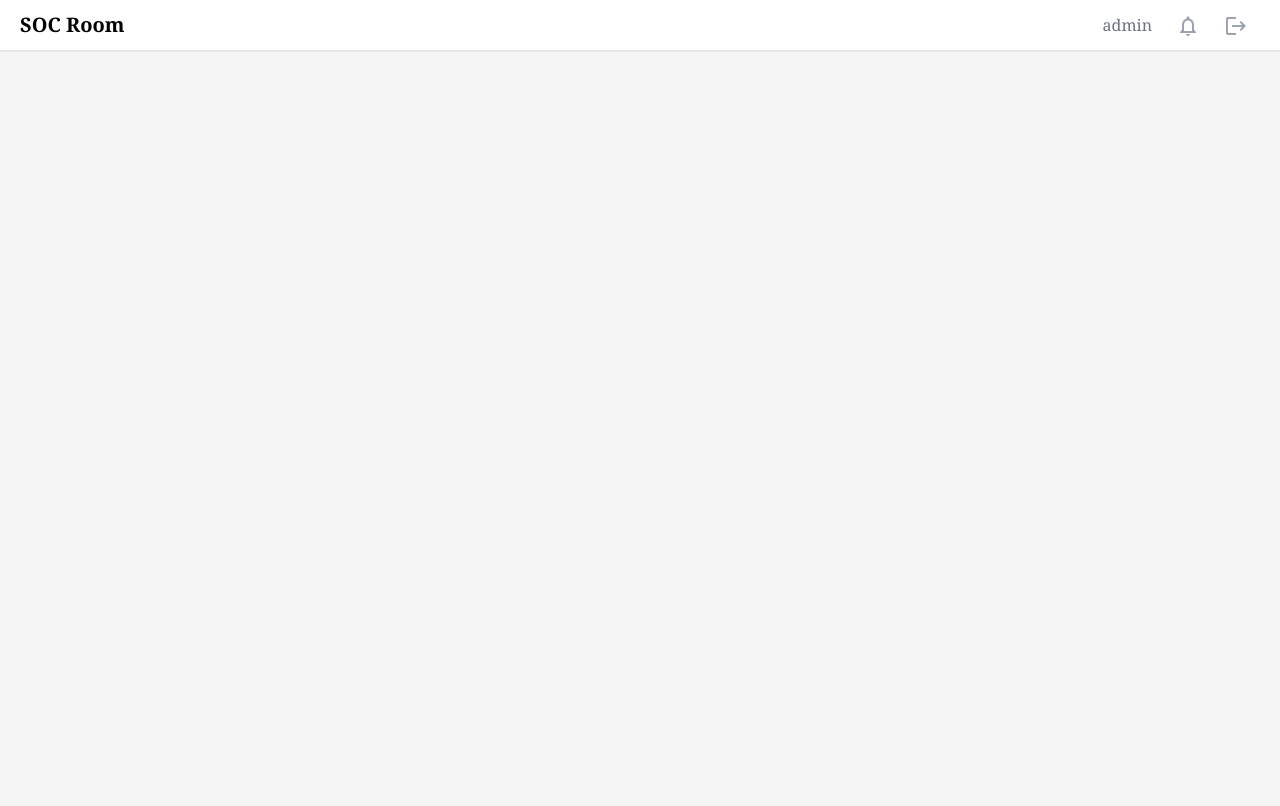
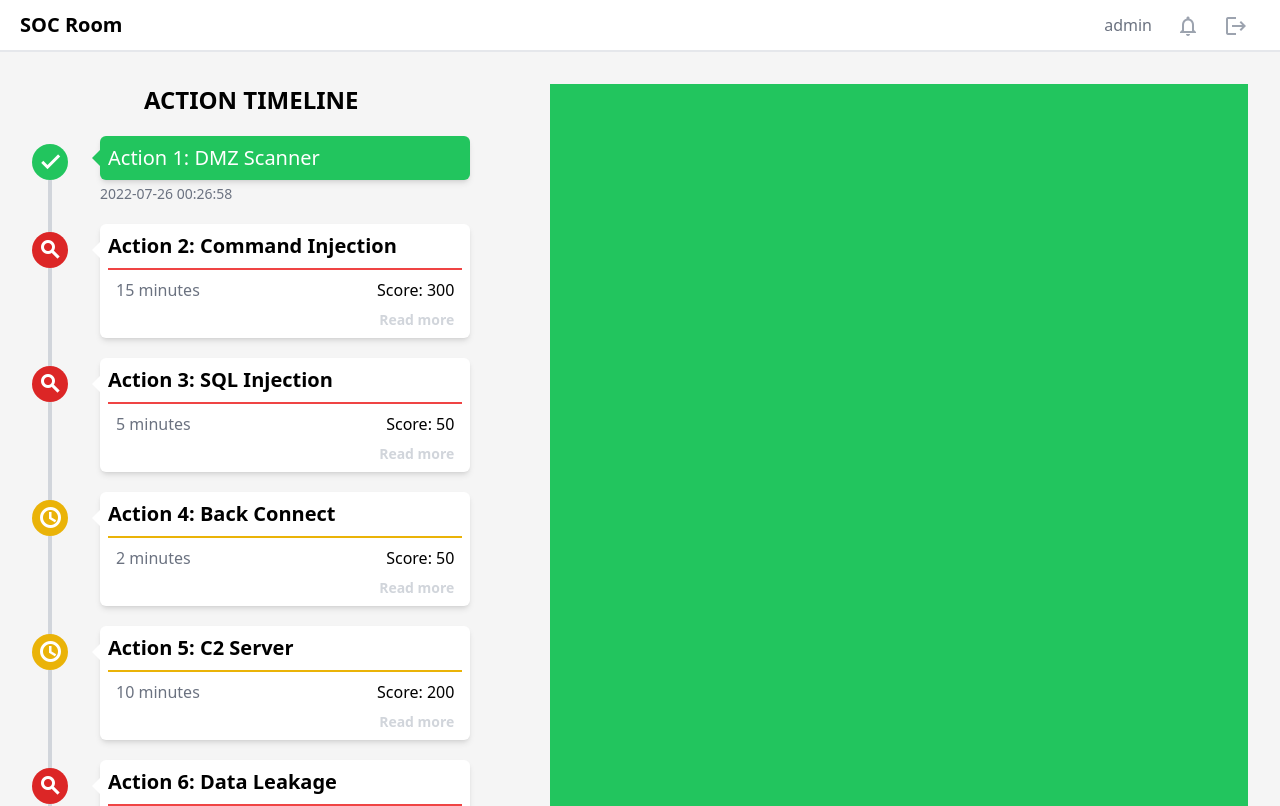
Before and after one commit to jason06286/socRoom, a Vue app: page / in a window 1280 px wide. Shown: the top 806 px of the page. Built offline with nearby package versions, Linux system fonts and the light colour scheme.

Commit message:
add: action lists

```diff
--- a/package.json
+++ b/package.json
@@ -7,6 +7,7 @@
     "preview": "vite preview"
   },
   "dependencies": {
+    "moment": "^2.29.4",
     "vue": "^3.2.25"
   },
   "devDependencies": {
--- a/quizData.json
+++ b/quizData.json
@@ -1,100 +1,110 @@
 [
   {
+    "id": "1",
     "name": " Action 1: DMZ Scanner",
     "duration": 15,
     "score": 300,
     "tags": "T1078",
-    "status": "Resolved",
+    "status": "resolved",
     "description": "A IP with offensive actions has success login on Portal, please find out which account was compromised. Also providing the login time, attacker's IP",
-    "finish": "2022-07-26 06:26:58",
+    "finish": "2022-07-26T00:26:58.230+00:00",
     "start": null
   },
   {
+    "id": "2",
     "name": " Action 2: Command Injection",
     "duration": 15,
     "score": 300,
     "tags": "T1078",
-    "status": "Rejected",
+    "status": "rejected",
     "description": "A IP with offensive actions has success login on Portal, please find out which account was compromised. Also providing the login time, attacker's IP",
     "finish": null,
     "start": null
   },
   {
+    "id": "3",
     "name": " Action 3: SQL Injection",
     "duration": 5,
     "score": 50,
     "tags": "T1078",
-    "status": "Rejected",
+    "status": "rejected",
     "description": "A IP with offensive actions has success login on Portal, please find out which account was compromised. Also providing the login time, attacker's IP",
     "finish": null,
     "start": null
   },
   {
+    "id": "4",
     "name": " Action 4: Back Connect",
     "duration": 2,
     "score": 50,
     "tags": "T1078",
-    "status": "Processing",
+    "status": "processing",
     "description": "A IP with offensive actions has success login on Portal, please find out which account was compromised. Also providing the login time, attacker's IP",
     "finish": null,
     "start": "2022-08-15T07:54:49.230+00:00"
   },
   {
+    "id": "5",
     "name": " Action 5: C2 Server",
     "duration": 10,
     "score": 200,
     "tags": "T1088",
-    "status": "Processing",
+    "status": "processing",
     "description": "A IP with offensive actions has success login on Portal, please find out which account was compromised. Also providing the login time, attacker's IP",
     "finish": null,
     "start": "2022-08-15T07:54:49.230+00:00"
   },
   {
+    "id": "6",
     "name": " Action 6: Data Leakage",
     "duration": 2,
     "score": 50,
     "tags": "T1099",
-    "status": "Rejected",
+    "status": "rejected",
     "description": "A IP with offensive actions has success login on Portal, please find out which account was compromised. Also providing the login time, attacker's IP",
     "finish": null,
     "start": null
   },
   {
+    "id": "7",
     "name": " Action 7: Hash Dumped",
     "duration": 2,
     "score": 50,
     "tags": "T1098",
-    "status": "Processing",
+    "status": "processing",
     "description": "A IP with offensive actions has success login on Portal, please find out which account was compromised. Also providing the login time, attacker's IP",
     "finish": null,
     "start": "2022-08-15T07:54:49.230+00:00"
   },
   {
+    "id": "8",
     "name": " Action 8: SQL Injection",
     "duration": 5,
     "score": 300,
     "tags": "T1078",
-    "status": "Pending",
+    "status": "pending",
     "description": "A IP with offensive actions has success login on Portal, please find out which account was compromised. Also providing the login time, attacker's IP",
     "finish": null,
     "start": "2022-08-15T07:54:49.230+00:00"
   },
   {
+    "id": "9",
     "name": " Action 9: SQL Injection",
     "duration": 5,
     "score": 300,
     "tags": "T1078",
-    "status": "Pending",
+    "status": "pending",
     "description": "A IP with offensive actions has success login on Portal, please find out which account was compromised. Also providing the login time, attacker's IP",
     "finish": null,
     "start": "2022-08-15T07:54:49.230+00:00"
   },
   {
+    "id": "10",
     "name": " Action 10: SQL Injection",
     "duration": 5,
     "score": 300,
     "tags": "T1078",
-    "status": "Pending",
+    "status": "pending",
     "description": "A IP with offensive actions has success login on Portal, please find out which account was compromised. Also providing the login time, attacker's IP",
     "finish": null,
     "start": "2022-08-15T07:54:49.230+00:00"
--- a/src/auto-components.js
+++ b/src/auto-components.js
@@ -7,6 +7,7 @@ export {}
 
 declare module '@vue/runtime-core' {
   export interface GlobalComponents {
+    ActionList: typeof import('./components/ActionList.vue')['default']
     HelloWorld: typeof import('./components/HelloWorld.vue')['default']
     Navbar: typeof import('./components/Navbar.vue')['default']
   }
--- /dev/null
+++ b/src/components/ActionList.vue
@@ -0,0 +1,80 @@
+<script setup>
+import { formatTime } from "@/methods/format.js";
+
+const props = defineProps({
+  data: {
+    type: Object,
+    required: true,
+    default: () => ({}),
+  },
+  isTimeLine: {
+    type: Boolean,
+    required: true,
+    default: true,
+  },
+});
+
+const listTheme = {
+  resolved: {
+    icon: "done",
+    iconColor: "bg-green-500",
+  },
+  rejected: {
+    icon: "search",
+    iconColor: "bg-red-600",
+    borderColor: "border-red-500",
+  },
+  processing: {
+    icon: "schedule",
+    iconColor: "bg-yellow-500",
+    borderColor: "border-yellow-500",
+  },
+};
+</script>
+<template>
+  <div class="mb-5 flex">
+    <div class="relative mr-8 mt-2" :class="isTimeLine && 'time-line'">
+      <div
+        class="flex h-9 w-9 items-center justify-center rounded-full text-white"
+        :class="listTheme[data?.status].iconColor"
+      >
+        <span class="material-icons font-bold">
+          {{ listTheme[data?.status].icon }}</span
+        >
+      </div>
+    </div>
+    <div class="w-full" v-if="data?.status === 'resolved'">
+      <div
+        class="relative mb-1 w-full rounded-md bg-green-500 p-2 text-white shadow-md before:absolute before:top-1/2 before:-left-4 before:-translate-y-1/2 before:border-8 before:border-transparent before:border-r-green-500"
+      >
+        <h3 class="text-xl">{{ data.name }}</h3>
+      </div>
+      <p class="text-sm text-gray-500">{{ formatTime(data.finish) }}</p>
+    </div>
+    <div class="w-full rounded-md bg-white p-2 shadow-md" v-else>
+      <h3
+        class="before:border-r-wt relative mb-2 border-b-2 pb-2 text-xl font-semibold before:absolute before:top-1/2 before:-left-6 before:-translate-y-1/2 before:border-8 before:border-transparent before:border-r-white"
+        :class="listTheme[data?.status].borderColor"
+      >
+        {{ data.name }}
+      </h3>
+      <div class="mb-2 flex px-2">
+        <p class="mr-auto text-gray-500">{{ data.duration }} minutes</p>
+        <p>Score: {{ data.score }}</p>
+      </div>
+      <div class="flex justify-end">
+        <button
+          type="button"
+          class="px-2 text-sm font-bold text-gray-300 hover:text-gray-500"
+        >
+          Read more
+        </button>
+      </div>
+    </div>
+  </div>
+</template>
+<style>
+.time-line {
+  @apply before:absolute before:bottom-0 before:top-9 before:left-1/2 before:h-full before:w-1 before:-translate-x-1/2 before:bg-gray-300;
+}
+</style>
--- /dev/null
+++ b/src/methods/format.js
@@ -0,0 +1,7 @@
+import moment from "moment";
+
+const formatTime = (time) => {
+  return moment(time).format("YYYY-MM-DD HH:mm:ss");
+};
+
+export { formatTime };
--- a/src/pages/Home.vue
+++ b/src/pages/Home.vue
@@ -4,7 +4,7 @@ const actionData = ref([]);
 const getData = async () => {
   const res = await fetch("../../quizData.json");
   quizData.value = await res.json();
-  actionData.value = quizData.value.filter((quiz) => quiz.status !== "Pending");
+  actionData.value = quizData.value.filter((quiz) => quiz.status !== "pending");
   console.log("quizData :>> ", quizData.value);
   console.log("actionData.value :>> ", actionData.value);
 };
@@ -14,8 +14,20 @@ onMounted(() => {
 });
 </script>
 <template>
-  <div class="font-serif">
+  <div class="font-sans">
     <Navbar />
+    <div class="mx-8 mt-8 grid h-screen grid-cols-5 gap-x-20">
+      <div class="col-span-2">
+        <h2 class="mb-5 text-center text-2xl font-bold">ACTION TIMELINE</h2>
+        <ActionList
+          v-for="(item, index) in actionData"
+          :key="item.id"
+          :data="item"
+          :is-time-line="index + 1 !== actionData.length"
+        />
+      </div>
+      <div class="col-span-3 bg-green-500"></div>
+    </div>
   </div>
 </template>
 <style></style>
```
Also changed, not shown: 1 other file (tests, documents, lock files or other folders).
